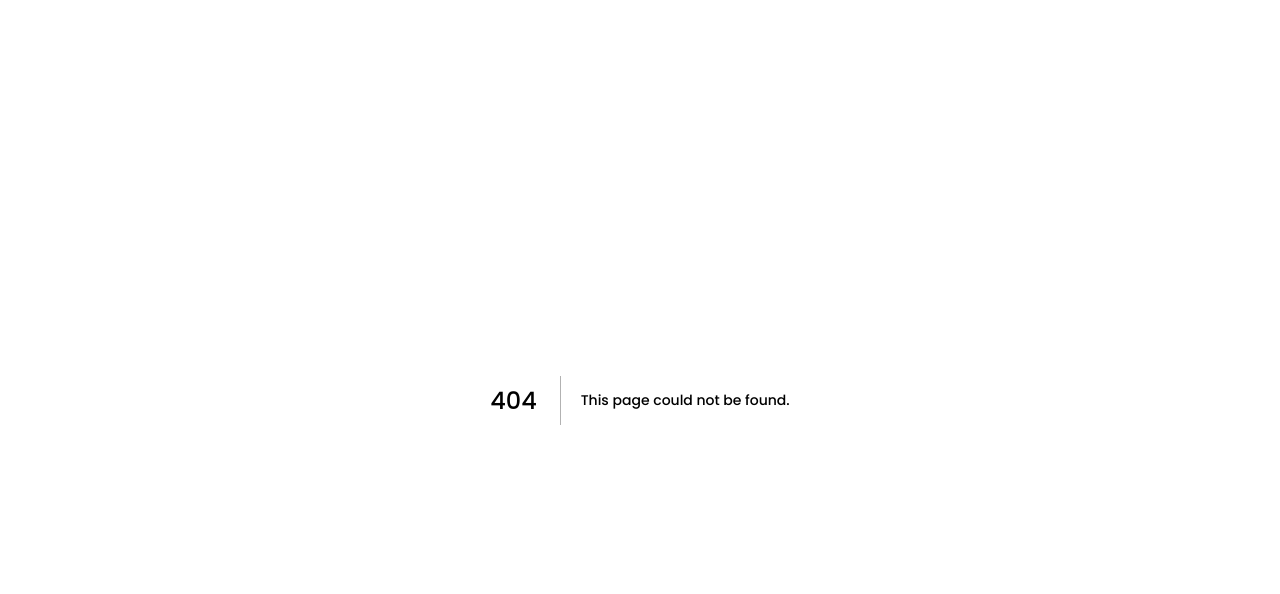
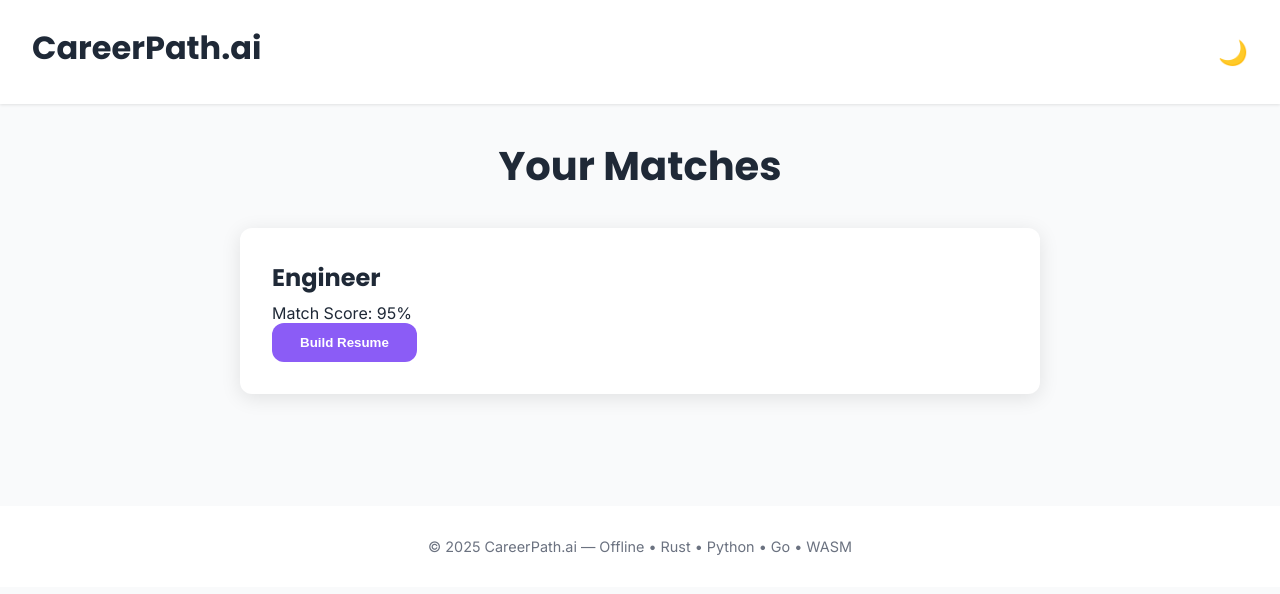
Before and after one commit to realkelsier-cell/careerpath-ai, a Next.js app in the folder CareerPath.ai/: page /results in a window 1280 px wide. Before the commit this address had no page. Shown: the top 594 px of the page. Built offline with nearby package versions, Linux system fonts and the light colour scheme.

Commit message:
Create results.tsx

```diff
--- /dev/null
+++ b/CareerPath.ai/pages/results.tsx
@@ -0,0 +1,27 @@
+import { useEffect, useState } from 'react';
+import { useRouter } from 'next/router';
+import Navbar from '../components/Navbar';
+import ResultCard from '../components/ResultCard';
+import Footer from '../components/Footer';
+
+export default function Results() {
+  const router = useRouter();
+  const [matches, setMatches] = useState([]);
+
+  useEffect(() => {
+    const user = JSON.parse(localStorage.getItem('userInput') || '{}');
+    // Simulate Rust WASM call
+    setMatches([{ career: { name: "Engineer" }, score: 95 }]);
+  }, []);
+
+  return (
+    <>
+      <Navbar />
+      <div style={{padding: '2rem'}}>
+        <h1 style={{textAlign: 'center'}}>Your Matches</h1>
+        {matches.map((m, i) => <ResultCard key={i} match={m} />)}
+      </div>
+      <Footer />
+    </>
+  );
+}
```
